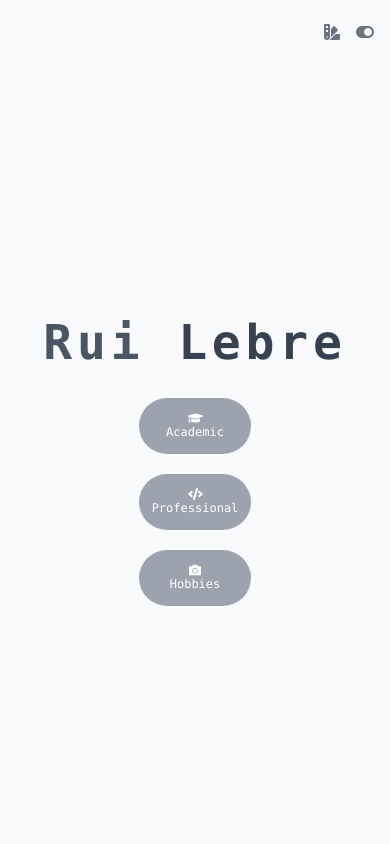
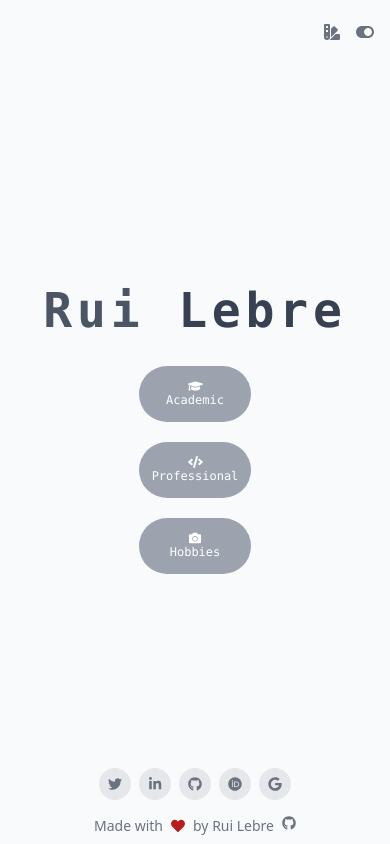
Before and after one commit to rlebre/personal-portal, a Next.js app: page / in a window 390 px wide. Built offline with nearby package versions, Linux system fonts and the light colour scheme.

Commit message:
Fixed footer not showing on mobile devices

```diff
--- a/src/components/footer/index.tsx
+++ b/src/components/footer/index.tsx
@@ -7,7 +7,7 @@ import { SocialButton } from '../social-button/social-button';
 
 const Footer = () => {
   return (
-    <footer className='hidden md:flex h-16 justify-center items-center gap-4 text-sm text-gray-500 flex-col pb-5'>
+    <footer className='flex h-16 justify-center items-center gap-4 text-sm text-gray-500 flex-col pb-5'>
       <div className='flex  justify-center items-center gap-2 text-sm text-gray-500'>
         <SocialButton icon={faTwitter} link='https://twitter.com/ralebre/' newPage name='Twitter' />
 
--- a/src/components/sidebar/index.tsx
+++ b/src/components/sidebar/index.tsx
@@ -33,7 +33,10 @@ const Sidebar = () => {
           <CategoryButton icon={faCamera} title='Hobbies' onClick={() => router.push('/hobbies')} />
         </div>
       </div>
-      <Footer />
+
+      <div className='hidden md:flex'>
+        <Footer />
+      </div>
     </div>
   );
 };
```
